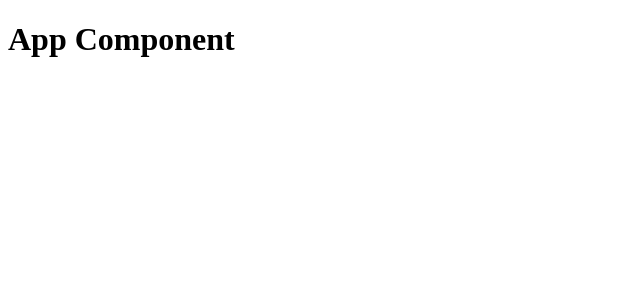
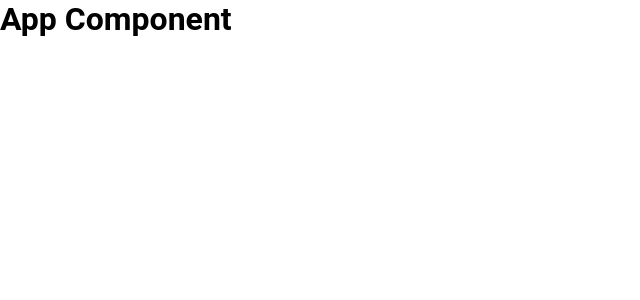
Before and after one commit to domingospawn616/responsivesidenav, an Angular app: page / in a window 1280 px wide. Shown: the top 300 px of the page, without its empty margins (0-640 px from the left). Built offline with nearby package versions, Linux system fonts and the light colour scheme; a small style sheet from the web is missing.

Commit message:
reset CSS

```diff
--- a/src/styles.scss
+++ b/src/styles.scss
@@ -1 +1,13 @@
 /* You can add global styles to this file, and also import other style files */
+@import url('https://www.googleapis.com/webfonts/v1/webfonts?family=Roboto');
+
+* {
+    margin: 0;
+    padding: 0;
+    box-sizing: border-box;
+}
+
+body {
+    position: relative;
+    font-family: 'Roboto', sans-serif;
+}
```
